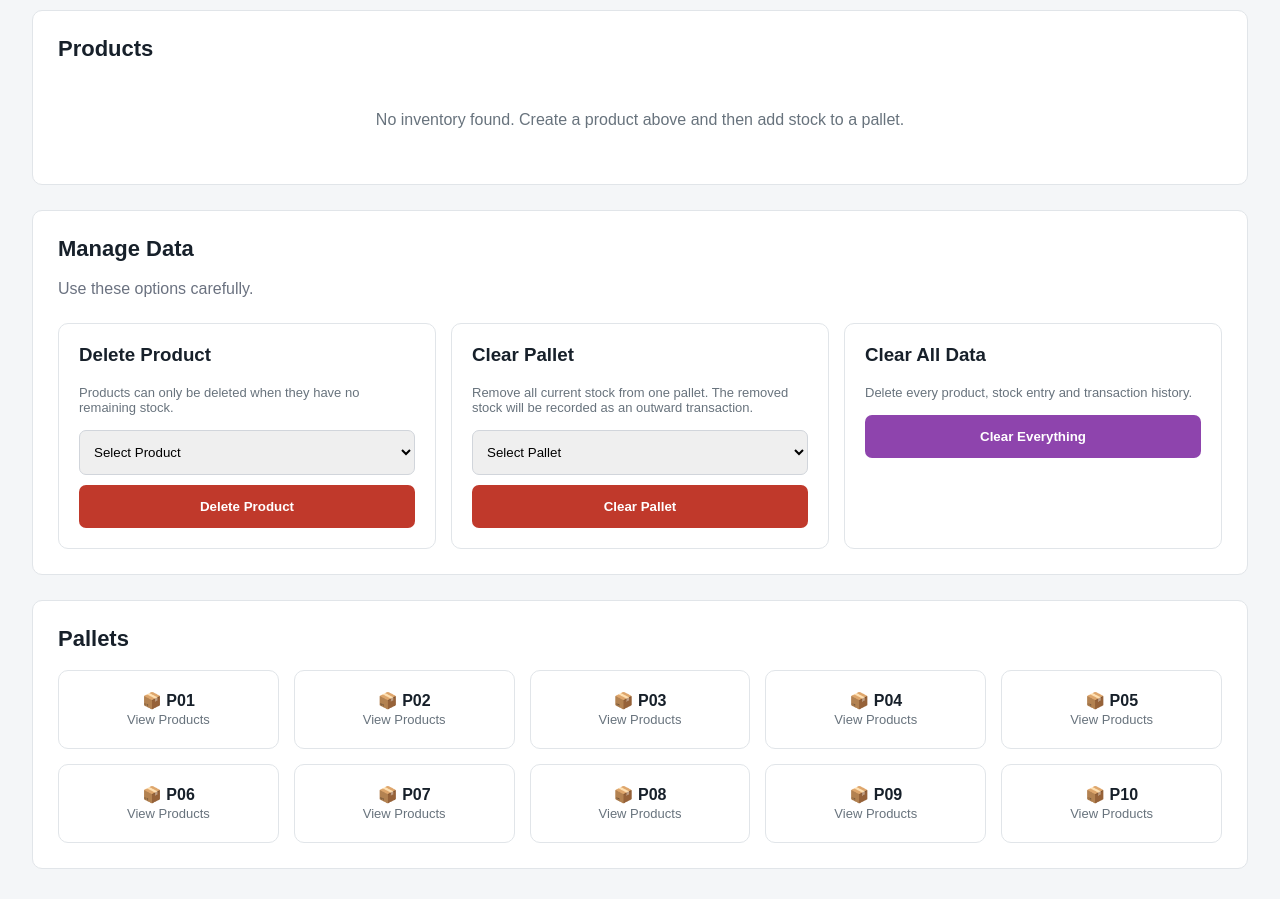
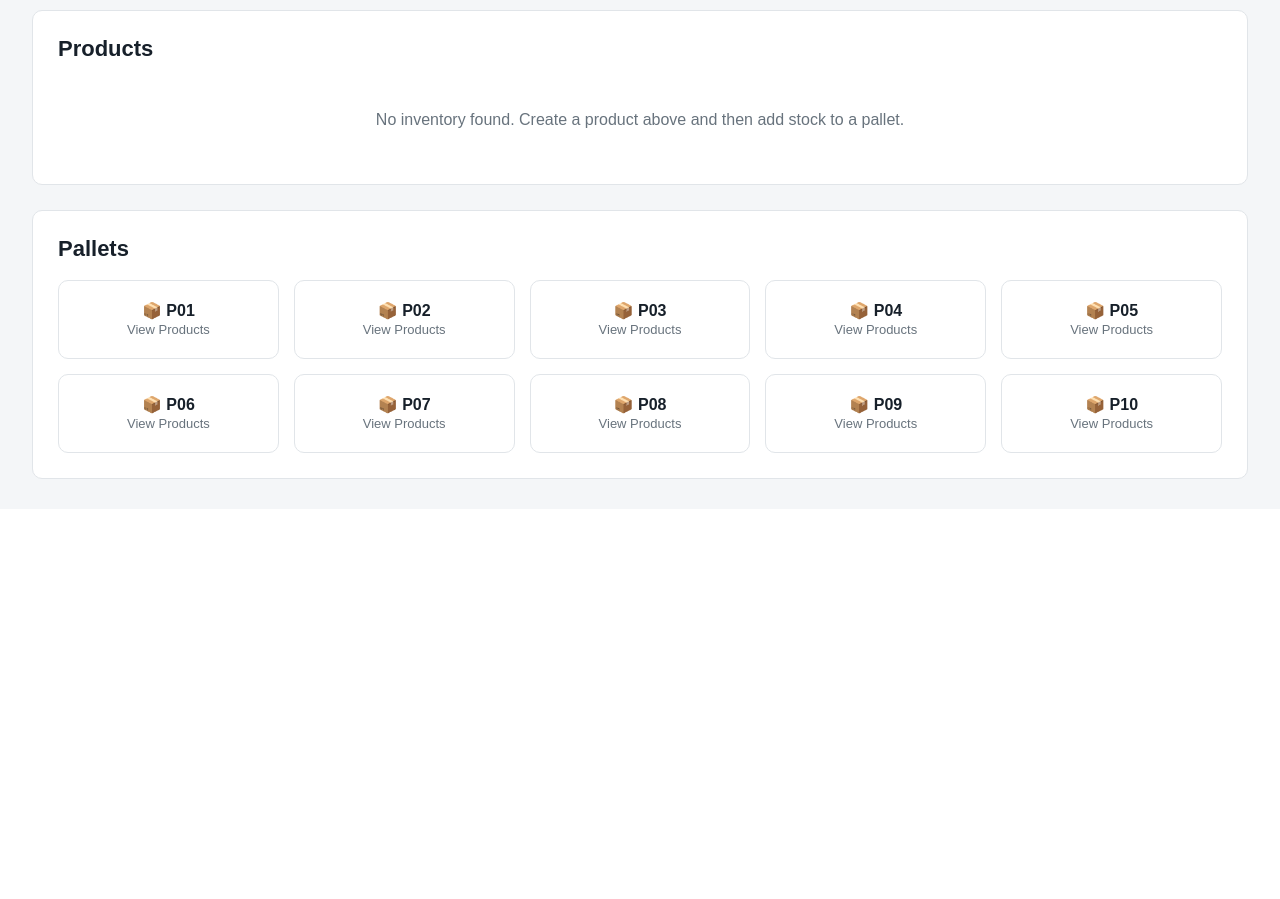
Before and after one commit to NagaNisant/IMS, a Flask app: page / in a window 1280 px wide. Shown: the part 742-1641 px from the top of the page. After the commit the page ends 1221 px from the top, so only its background shows below. Run offline with Flask 3, Linux system fonts and the light colour scheme; data that the repository does not hold is empty.

Commit message:
Update dashboard.html

```diff
--- a/inventory_dashboard_spyder/templates/dashboard.html
+++ b/inventory_dashboard_spyder/templates/dashboard.html
@@ -181,68 +181,6 @@
     padding: 12px 15px;
     margin-bottom: 20px;
     font-size: 14px;
-}
-
-
-/* ===================================================== */
-/* MANAGEMENT */
-/* ===================================================== */
-
-.management-grid {
-    display: grid;
-    grid-template-columns: 1fr 1fr 1fr;
-    gap: 15px;
-}
-
-.management-box {
-    border: 1px solid #e1e5e9;
-    border-radius: 10px;
-    padding: 20px;
-}
-
-.management-box h3 {
-    margin-top: 0;
-}
-
-.management-box form {
-    margin-top: 15px;
-}
-
-.management-box select {
-    width: 100%;
-    height: 45px;
-    padding: 0 10px;
-    border: 1px solid #d1d5db;
-    border-radius: 7px;
-    margin-bottom: 10px;
-    box-sizing: border-box;
-}
-
-.delete-btn {
-    width: 100%;
-    height: 43px;
-    border: none;
-    border-radius: 7px;
-    background: #c0392b;
-    color: white;
-    font-weight: 600;
-    cursor: pointer;
-}
-
-.clear-btn {
-    width: 100%;
-    height: 43px;
-    border: none;
-    border-radius: 7px;
-    background: #8e44ad;
-    color: white;
-    font-weight: 600;
-    cursor: pointer;
-}
-
-.delete-btn:hover,
-.clear-btn:hover {
-    opacity: 0.9;
 }
 
 
@@ -928,184 +866,6 @@
 
 
 <!-- ===================================================== -->
-<!-- DATA MANAGEMENT -->
-<!-- ===================================================== -->
-
-<div class="panel">
-
-    <h2>
-        Manage Data
-    </h2>
-
-    <p class="subtitle">
-        Use these options carefully.
-    </p>
-
-
-    <div class="management-grid">
-
-
-        <!-- ================================================= -->
-        <!-- DELETE PRODUCT -->
-        <!-- ================================================= -->
-
-        <div class="management-box">
-
-            <h3>
-                Delete Product
-            </h3>
-
-            <p class="small">
-
-                Products can only be deleted when
-                they have no remaining stock.
-
-            </p>
-
-
-            <form
-                method="post"
-                id="deleteProductForm"
-            >
-
-                <select
-                    id="productSelect"
-                    required
-                >
-
-                    <option value="">
-                        Select Product
-                    </option>
-
-
-                    {% for p in all_products %}
-
-                        <option value="{{ p.id }}">
-
-                            {{ p.name }}
-
-                        </option>
-
-                    {% endfor %}
-
-                </select>
-
-
-                <button
-                    type="button"
-                    class="delete-btn"
-                    onclick="deleteProduct()"
-                >
-                    Delete Product
-                </button>
-
-            </form>
-
-        </div>
-
-
-        <!-- ================================================= -->
-        <!-- CLEAR PALLET -->
-        <!-- ================================================= -->
-
-        <div class="management-box">
-
-            <h3>
-                Clear Pallet
-            </h3>
-
-            <p class="small">
-
-                Remove all current stock from one pallet.
-
-                The removed stock will be recorded as
-                an outward transaction.
-
-            </p>
-
-
-            <form
-                action="{{ url_for('clear_pallet') }}"
-                method="post"
-                onsubmit="return confirmClearPallet()"
-            >
-
-                <select
-                    name="pallet_no"
-                    required
-                >
-
-                    <option value="">
-                        Select Pallet
-                    </option>
-
-
-                    {% for n in range(1, 11) %}
-
-                        <option value="{{ n }}">
-
-                            P{{ "%02d"|format(n) }}
-
-                        </option>
-
-                    {% endfor %}
-
-                </select>
-
-
-                <button
-                    type="submit"
-                    class="delete-btn"
-                >
-                    Clear Pallet
-                </button>
-
-            </form>
-
-        </div>
-
-
-        <!-- ================================================= -->
-        <!-- CLEAR ALL DATA -->
-        <!-- ================================================= -->
-
-        <div class="management-box">
-
-            <h3>
-                Clear All Data
-            </h3>
-
-            <p class="small">
-
-                Delete every product, stock entry
-                and transaction history.
-
-            </p>
-
-
-            <form
-                action="{{ url_for('clear_all_data') }}"
-                method="post"
-                onsubmit="return confirmClearAll()"
-            >
-
-                <button
-                    type="submit"
-                    class="clear-btn"
-                >
-                    Clear Everything
-                </button>
-
-            </form>
-
-        </div>
-
-    </div>
-
-</div>
-
-
-<!-- ===================================================== -->
 <!-- PALLETS -->
 <!-- ===================================================== -->
 
@@ -1161,78 +921,6 @@ function changeDate(value) {
     window.location.href =
         "/?date=" +
         encodeURIComponent(value);
-
-}
-
-
-// =========================================================
-// DELETE PRODUCT
-// =========================================================
-
-function deleteProduct() {
-
-    const select =
-        document.getElementById(
-            "productSelect"
-        );
-
-
-    const productId =
-        select.value;
-
-
-    if (!productId) {
-
-        alert(
-            "Please select a product first."
-        );
-
-        return;
-
-    }
-
-
-    const productName =
-        select.options[
-            select.selectedIndex
-        ].text.trim();
-
-
-    const confirmed = confirm(
-
-        "WARNING!\n\n" +
-
-        "Delete " +
-        productName +
-        "?\n\n" +
-
-        "The product can only be deleted if it has no " +
-        "remaining stock.\n\n" +
-
-        "Continue?"
-
-    );
-
-
-    if (!confirmed) {
-
-        return;
-
-    }
-
-
-    const form =
-        document.getElementById(
-            "deleteProductForm"
-        );
-
-
-    form.action =
-        "/delete_product/" +
-        productId;
-
-
-    form.submit();
 
 }
 
```
